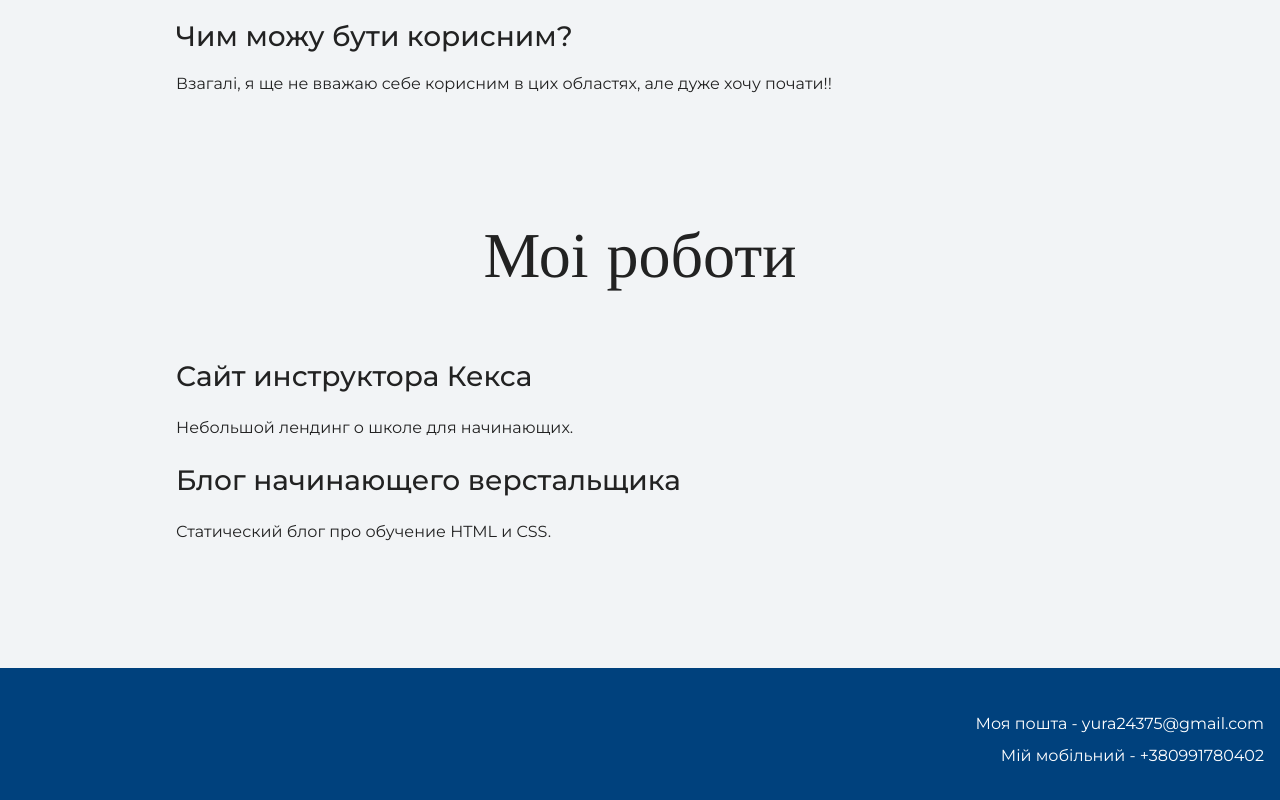
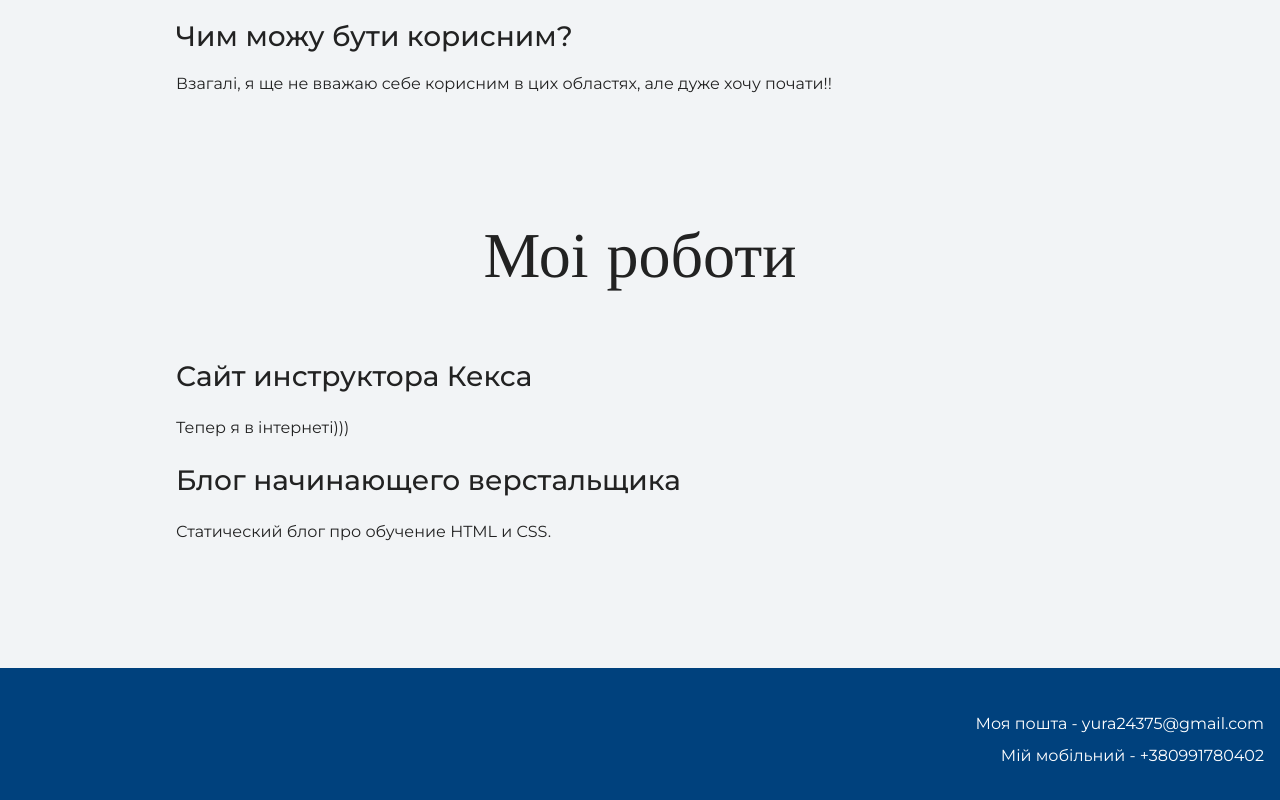
Before and after one commit to Haifisch97/My-site, a plain HTML site: page index.html in a window 1280 px wide. Shown: the part 1304-2104 px from the top of the page. Drawn offline with nearby package versions, Linux system fonts and the light colour scheme.

Commit message:
Зміна на головній сторінці.

```diff
--- a/index.html
+++ b/index.html
@@ -36,7 +36,7 @@
       <h2 class="subheading">Моі роботи</h2>
 
       <h3>Сайт инструктора Кекса</h3>
-      <p>Небольшой лендинг о школе для начинающих.</p>
+      <p>Тепер я в інтернеті)))</p>
 
       <h3>Блог начинающего верстальщика</h3>
       <p>Статический блог про обучение HTML и CSS.</p>
```
